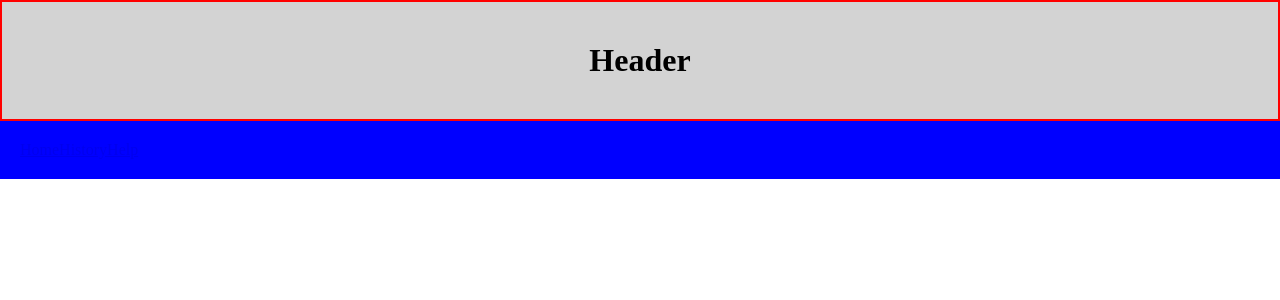
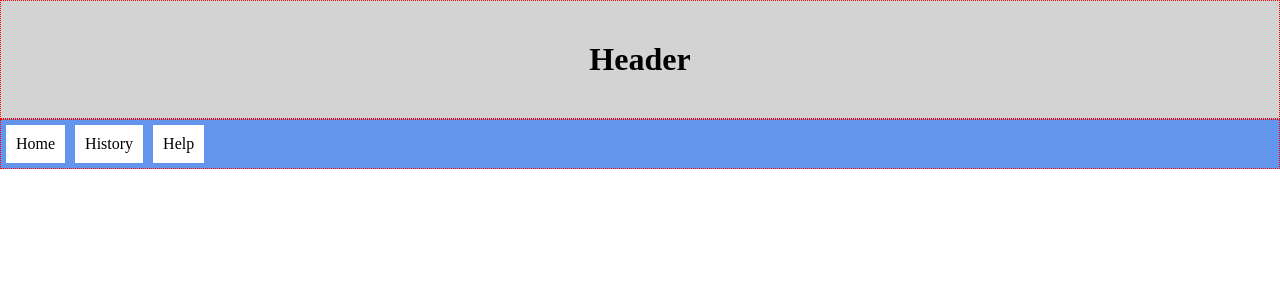
Before and after one commit to dl-watson/29_mr-postman, a React app: page / in a window 1280 px wide. Shown: the top 300 px of the page. Built offline with nearby package versions, Linux system fonts and the light colour scheme.

Commit message:
basic header and navigation bar css

```diff
--- a/src/components/headers/NavigationBar.jsx
+++ b/src/components/headers/NavigationBar.jsx
@@ -5,9 +5,15 @@ import styles from "./styles/NavigationBar.css";
 const NavigationBar = () => {
   return (
     <div className={styles.NavigationBar}>
-      <Link to="/">Home</Link>
-      <Link to="/history">History</Link>
-      <Link to="/help">Help</Link>
+      <Link to="/">
+        <div className={styles.navButton}>Home</div>
+      </Link>
+      <Link to="/history">
+        <div className={styles.navButton}>History</div>
+      </Link>
+      <Link to="/help">
+        <div className={styles.navButton}>Help</div>
+      </Link>
     </div>
   );
 };
--- a/src/components/headers/styles/Header.css
+++ b/src/components/headers/styles/Header.css
@@ -10,7 +10,7 @@
         padding: 40px;
         font-size: 2rem;
         text-align: center;
-        border: 2px solid red;
+        border: 1px dotted red;
         background-color: lightgrey;
     }
 }
--- a/src/components/headers/styles/NavigationBar.css
+++ b/src/components/headers/styles/NavigationBar.css
@@ -1,4 +1,22 @@
 .NavigationBar {
-    background-color: blue;
-    padding: 20px;
+    display: flex;
+    background-color: cornflowerblue;
+    border: 1px dotted red;
+
+    a {
+        text-decoration: none;
+        color: black;
+    }
+
+    .navButton {
+        margin: 5px;
+        padding: 10px;
+        border: none;
+        cursor: pointer;
+        background-color: white;
+    }
+
+    .navButton::hover{
+        background-color: lightcoral;
+    }
 }
```
